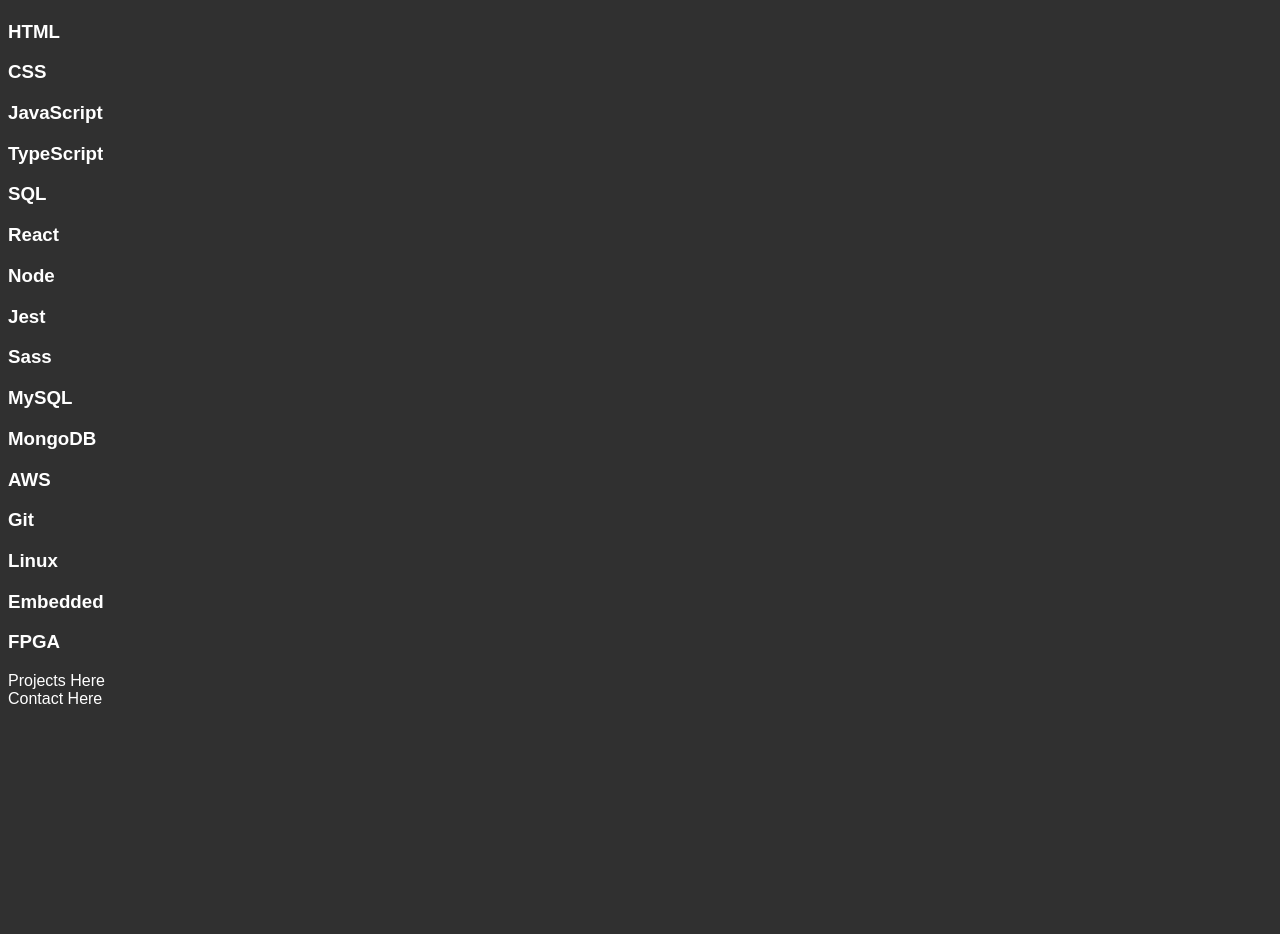
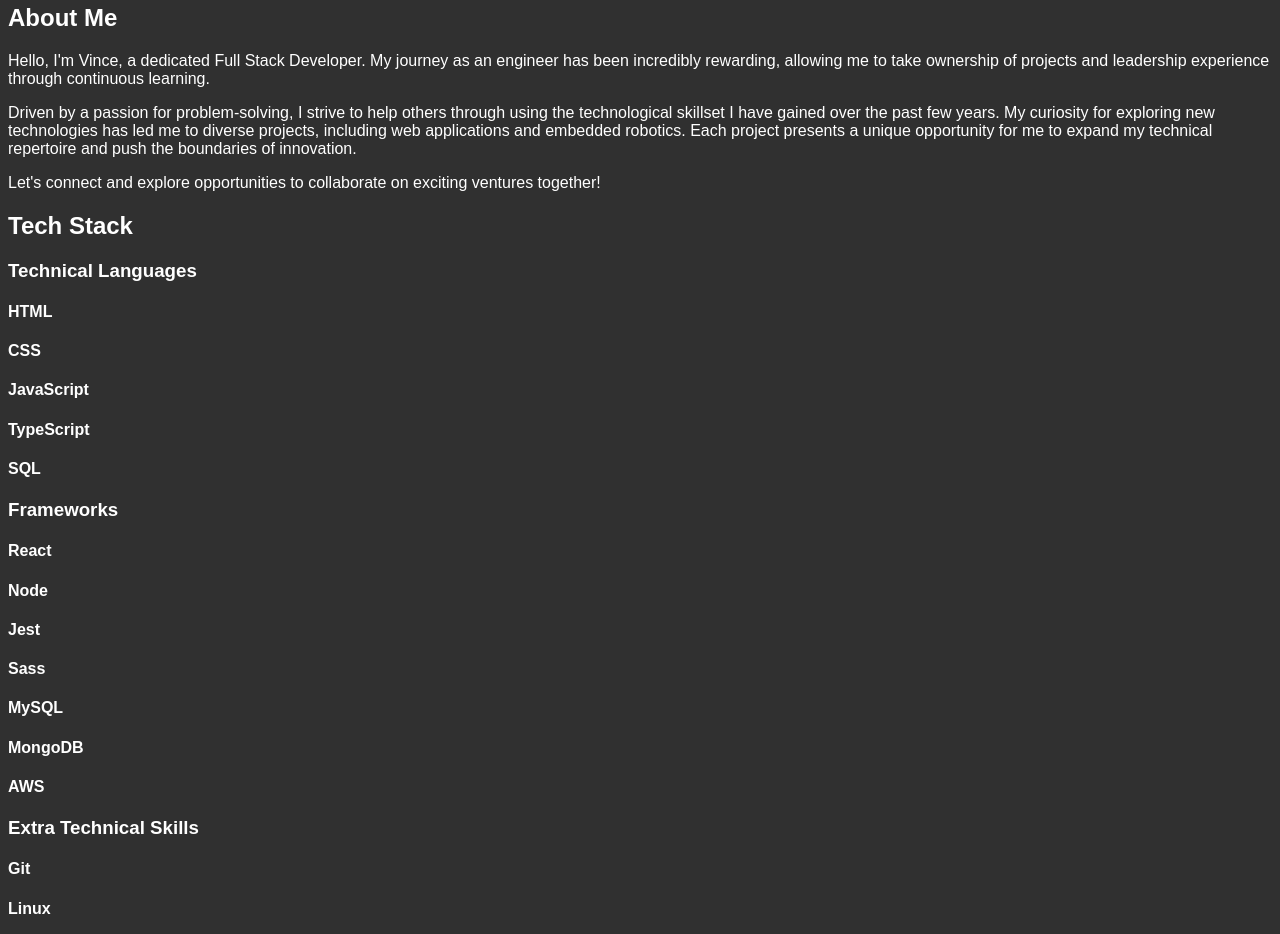
Before and after one commit to VinceNguyen35/portfolio-app, a React (Vite) app: page / in a window 1280 px wide. Shown: the part 498-1432 px from the top of the page. Before the commit the page ends 1214 px from the top, so only its background shows below. Built offline with nearby package versions, Linux system fonts and the light colour scheme; grey boxes are pictures that could not be loaded; the HTML template or start-up script is replaced by a standard one.

Commit message:
Add bio for intro and other headers

```diff
--- a/src/components/Contact.tsx
+++ b/src/components/Contact.tsx
@@ -1,7 +1,7 @@
 const Contact = () => {
     return (
         <section>
-            Contact Here
+            <h2>Let's Work Together</h2>
         </section>
     );
 }
--- a/src/components/Intro.tsx
+++ b/src/components/Intro.tsx
@@ -1,7 +1,10 @@
 const Intro = () => {
     return (
         <section>
-            Intro Here
+            <h2>About Me</h2>
+            <p>Hello, I'm Vince, a dedicated Full Stack Developer. My journey as an engineer has been incredibly rewarding, allowing me to take ownership of projects and leadership experience through continuous learning.</p>
+            <p>Driven by a passion for problem-solving, I strive to help others through using the technological skillset I have gained over the past few years. My curiosity for exploring new technologies has led me to diverse projects, including web applications and embedded robotics. Each project presents a unique opportunity for me to expand my technical repertoire and push the boundaries of innovation.</p>
+            <p>Let's connect and explore opportunities to collaborate on exciting ventures together!</p>
         </section>
     );
 }
--- a/src/components/Projects.tsx
+++ b/src/components/Projects.tsx
@@ -1,7 +1,7 @@
 const Projects = () => {
     return (
         <section>
-            Projects Here
+            <h2>Projects</h2>
         </section>
     );
 }
--- a/src/components/Skills.tsx
+++ b/src/components/Skills.tsx
@@ -26,24 +26,28 @@ const Skills = () => {
 
     return (
         <section>
+            <h2>Tech Stack</h2>
+            <h3>Technical Languages</h3>
             <div className="languages">
                 {
                     languages.map((item) => (
-                        <h3>{item}</h3>
+                        <h4>{item}</h4>
                     ))
                 }
             </div>
+            <h3>Frameworks</h3>
             <div className="frameworks">
                 {
                     frameworks.map((item) => (
-                        <h3>{item}</h3>
+                        <h4>{item}</h4>
                     ))
                 }
             </div>
+            <h3>Extra Technical Skills</h3>
             <div className="other">
                 {
                     other.map((item) => (
-                        <h3>{item}</h3>
+                        <h4>{item}</h4>
                     ))
                 }
             </div>
```
Also changed, not shown: src/components/Education.tsx (added, +9 -0 lines), src/components/Footer.tsx (added, +9 -0 lines).
